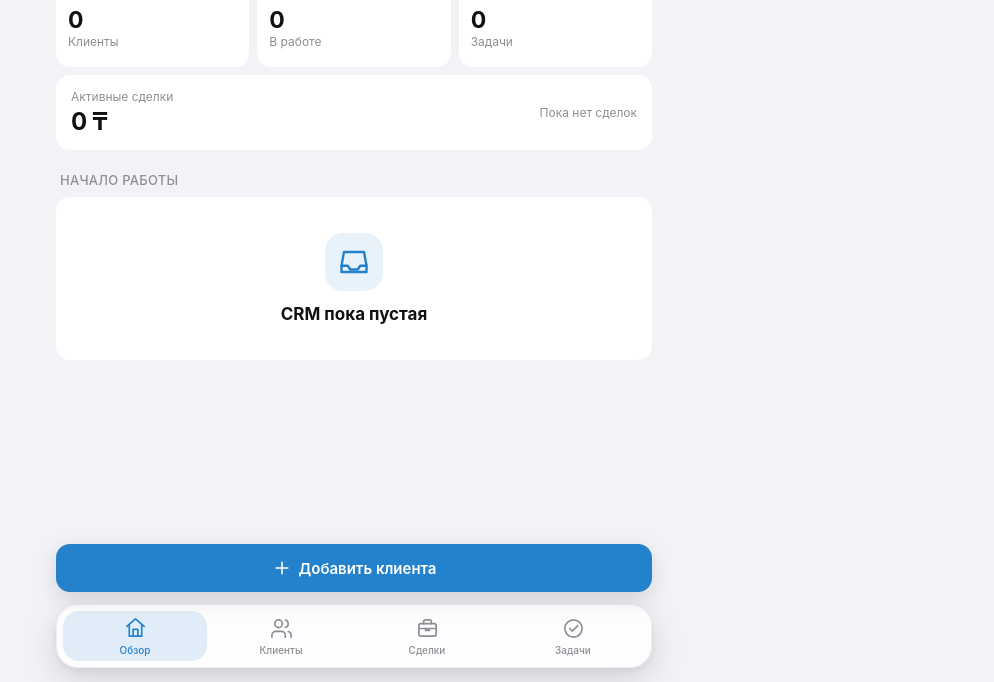
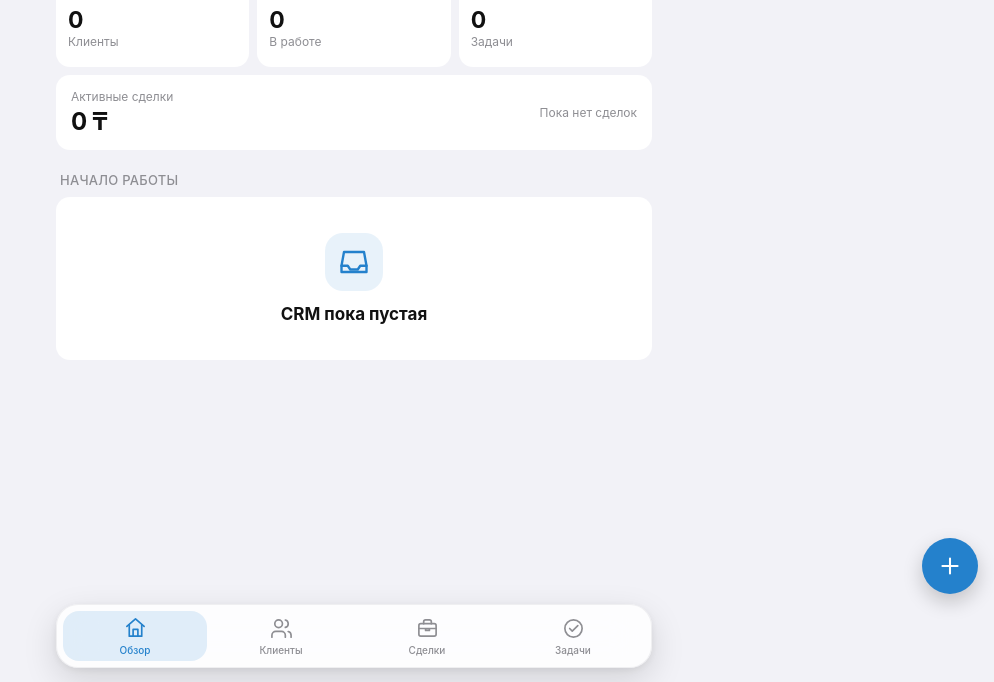
Before and after one commit to moiseyvasilenko-dotcom/welton-crm, a plain HTML site: page index.html in a window 1280 px wide. Shown: the part 118-800 px from the top of the page, without its empty margins (286-1280 px from the left). Drawn offline with Linux system fonts and the light colour scheme.

Commit message:
FAB instead of always-on native button; native button only for Save

```diff
--- a/app.js
+++ b/app.js
@@ -1,8 +1,8 @@
-import { editorTemplate } from "./js/forms.js?v=4";
-import { mountStaticIcons } from "./js/icons.js?v=4";
-import { CrmStore } from "./js/store.js?v=4";
-import { TelegramBridge } from "./js/telegram.js?v=4";
-import { renderView } from "./js/views.js?v=4";
+import { editorTemplate } from "./js/forms.js?v=5";
+import { mountStaticIcons } from "./js/icons.js?v=5";
+import { CrmStore } from "./js/store.js?v=5";
+import { TelegramBridge } from "./js/telegram.js?v=5";
+import { renderView } from "./js/views.js?v=5";
 
 const labels = { home: "Обзор", clients: "Клиенты", deals: "Сделки", tasks: "Задачи" };
 const actions = { home: "Добавить клиента", clients: "Добавить клиента", deals: "Добавить сделку", tasks: "Добавить задачу" };
@@ -44,9 +44,8 @@ function render() {
 }
 
 function updateMainAction() {
-  const text = editing ? "Сохранить" : actions[currentTab];
-  elements.fallbackMain.lastElementChild.textContent = actions[currentTab];
-  telegram.setMain(text, true);
+  if (editing) telegram.setMain("Сохранить", true);
+  else telegram.setMain("", false);
 }
 
 function switchTab(tab) {
--- a/index.html
+++ b/index.html
@@ -5,7 +5,7 @@
   <meta name="viewport" content="width=device-width, initial-scale=1, maximum-scale=1, user-scalable=no, viewport-fit=cover">
   <meta name="theme-color" content="#ffffff">
   <title>Welton CRM</title>
-  <link rel="stylesheet" href="./styles.css?v=4">
+  <link rel="stylesheet" href="./styles.css?v=5">
   <script src="https://telegram.org/js/telegram-web-app.js"></script>
 </head>
 <body>
@@ -37,8 +37,8 @@
       <button class="tab" type="button" data-tab="tasks"><span class="tab-icon" data-icon="check-circle"></span><span>Задачи</span></button>
     </nav>
 
-    <button id="fallbackMainButton" class="fallback-main" type="button">
-      <span data-icon="plus"></span><span>Добавить клиента</span>
+    <button id="fallbackMainButton" class="fallback-main" type="button" aria-label="Добавить">
+      <span data-icon="plus"></span>
     </button>
   </div>
 
@@ -54,6 +54,6 @@
   </dialog>
 
   <div id="toast" class="toast" role="status" hidden></div>
-  <script type="module" src="./app.js?v=4"></script>
+  <script type="module" src="./app.js?v=5"></script>
 </body>
 </html>
--- a/js/forms.js
+++ b/js/forms.js
@@ -1,4 +1,4 @@
-import { escapeHtml } from "./utils.js?v=4";
+import { escapeHtml } from "./utils.js?v=5";
 
 function field(label, name, type = "text", value = "", attributes = "") {
   return `<label class="form-row"><span>${escapeHtml(label)}</span><input name="${name}" type="${type}" value="${escapeHtml(value)}" ${attributes}></label>`;
--- a/js/store.js
+++ b/js/store.js
@@ -1,4 +1,4 @@
-import { makeId } from "./utils.js?v=4";
+import { makeId } from "./utils.js?v=5";
 
 const STORAGE_KEY = "welton-crm-v1";
 const emptyState = Object.freeze({ clients: [], deals: [], tasks: [] });
--- a/js/views.js
+++ b/js/views.js
@@ -1,5 +1,5 @@
-import { icon } from "./icons.js?v=4";
-import { escapeHtml, formatDate, formatMoney, initials } from "./utils.js?v=4";
+import { icon } from "./icons.js?v=5";
+import { escapeHtml, formatDate, formatMoney, initials } from "./utils.js?v=5";
 
 function section(title, content, action = "") {
   return `<section class="content-section"><header class="section-head"><h2>${escapeHtml(title)}</h2>${action}</header>${content}</section>`;
--- a/styles.css
+++ b/styles.css
@@ -108,9 +108,9 @@ h2 { margin: 0; font-size: 15px; line-height: 20px; }
 .tab.active .tab-icon .icon { transform: translateY(-1px); }
 .tab.active::before { position: absolute; inset: 0; z-index: -1; border-radius: 16px; background: color-mix(in srgb, var(--accent) 13%, transparent); content: ""; }
 .tab:active { transform: scale(.94); }
-.fallback-main { position: fixed; z-index: 11; right: 12px; bottom: calc(90px + var(--safe-bottom)); left: 12px; display: flex; align-items: center; justify-content: center; gap: 7px; max-width: 596px; min-height: 48px; margin: auto; border: 0; border-radius: 14px; background: var(--accent); color: var(--accent-text); font-size: 15px; font-weight: 600; box-shadow: 0 7px 22px #0002; }
-.fallback-main .icon { width: 20px; height: 20px; }
-.telegram .fallback-main { display: none; }
+.fallback-main { position: fixed; z-index: 11; right: 16px; bottom: calc(88px + var(--safe-bottom)); display: grid; place-items: center; width: 56px; height: 56px; border: 0; border-radius: 50%; background: var(--accent); color: var(--accent-text); box-shadow: 0 8px 20px #0003; transition: transform .18s ease; }
+.fallback-main:active { transform: scale(.9); }
+.fallback-main .icon { width: 26px; height: 26px; }
 
 #editorDialog { inset: 0; width: min(100%, 620px); max-width: 620px; height: 100dvh; max-height: 100dvh; margin: 0 auto; padding: 0; overflow-y: auto; border: 0; border-radius: 0; background: var(--bg); color: var(--text); }
 #editorDialog::backdrop { background: var(--bg); }
```
